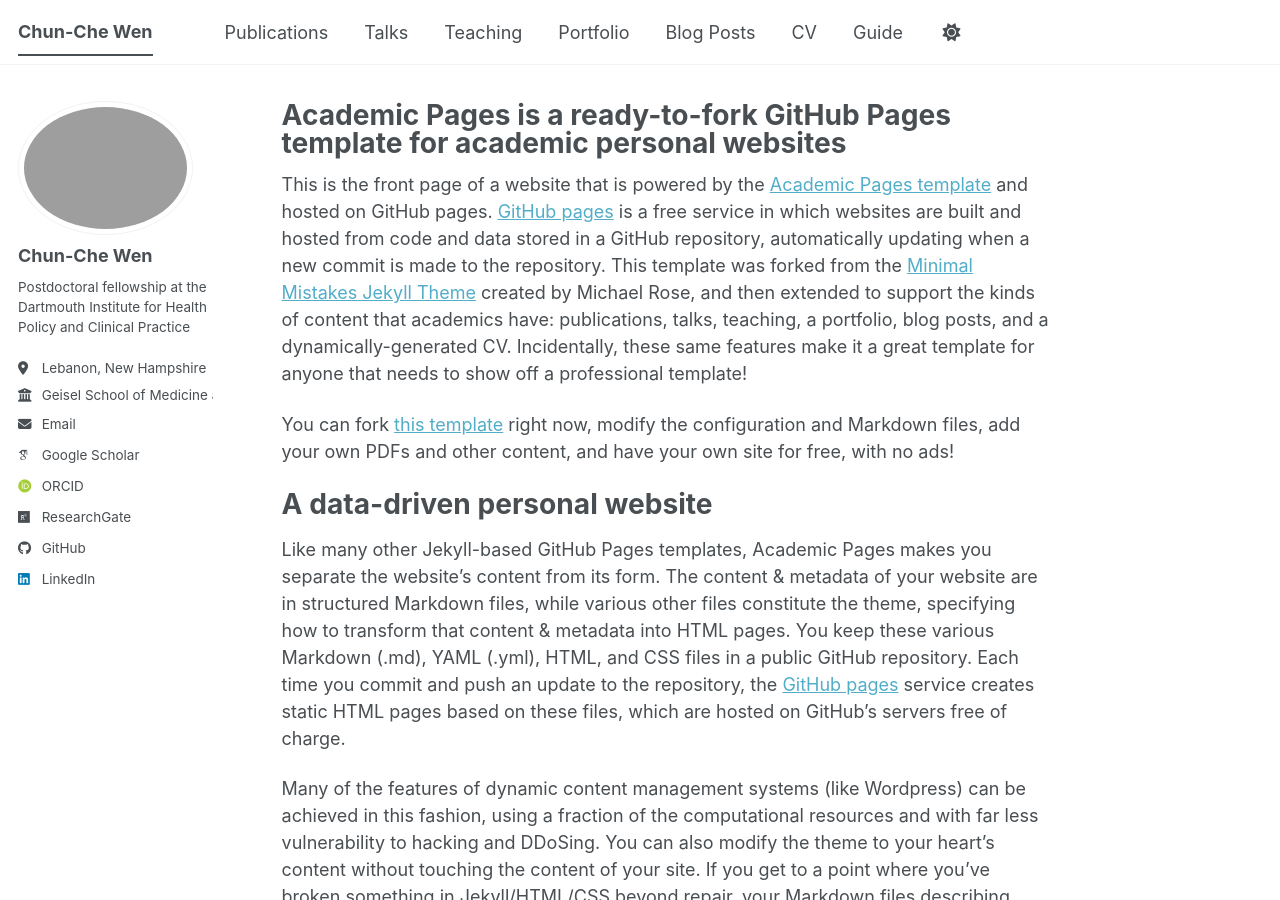
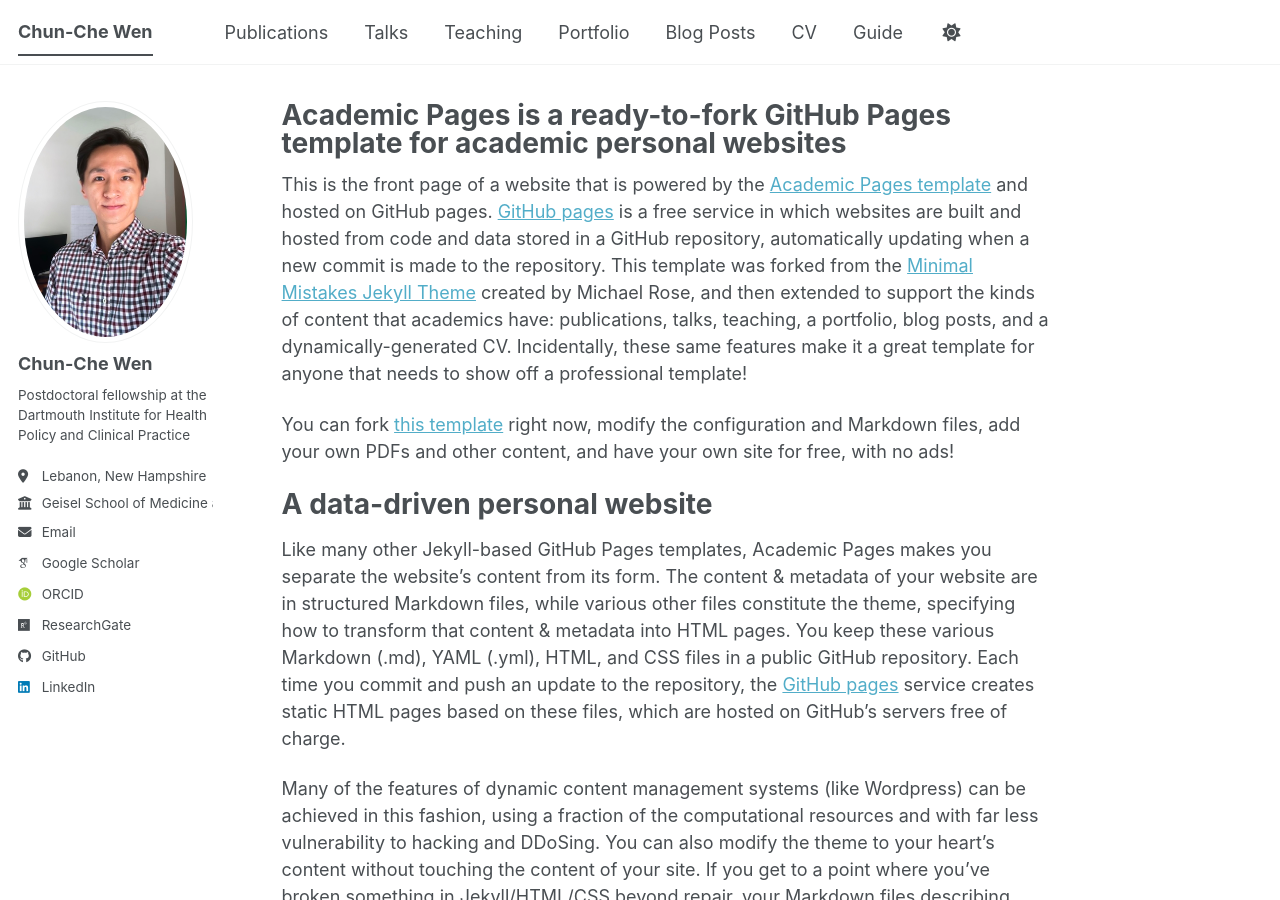
Before and after one commit to chunchewen/chunchewen, a Jekyll site: the page built from _pages/about.md, in a window 1280 px wide and 900 px high. Built offline with Jekyll 4.4.1, drawn with Linux system fonts in a browser that asks for light colours; some web fonts are replaced; a script bundle is joined from its source files by our own code; library files that are not in the unit come from our copies.

Commit message:
Update _config.yml

```diff
--- a/_config.yml
+++ b/_config.yml
@@ -22,7 +22,7 @@
 #               Additional customization can be done by editing /_includes/author-profile.html
 author:
   # Biographic information
-  avatar           : "chunche.png"
+  avatar           : "chunche.jpg"
   name             : "Chun-Che Wen"
   bio              : "Postdoctoral fellowship at the Dartmouth Institute for Health Policy and Clinical Practice"
   location         : "Lebanon, New Hampshire"
```
